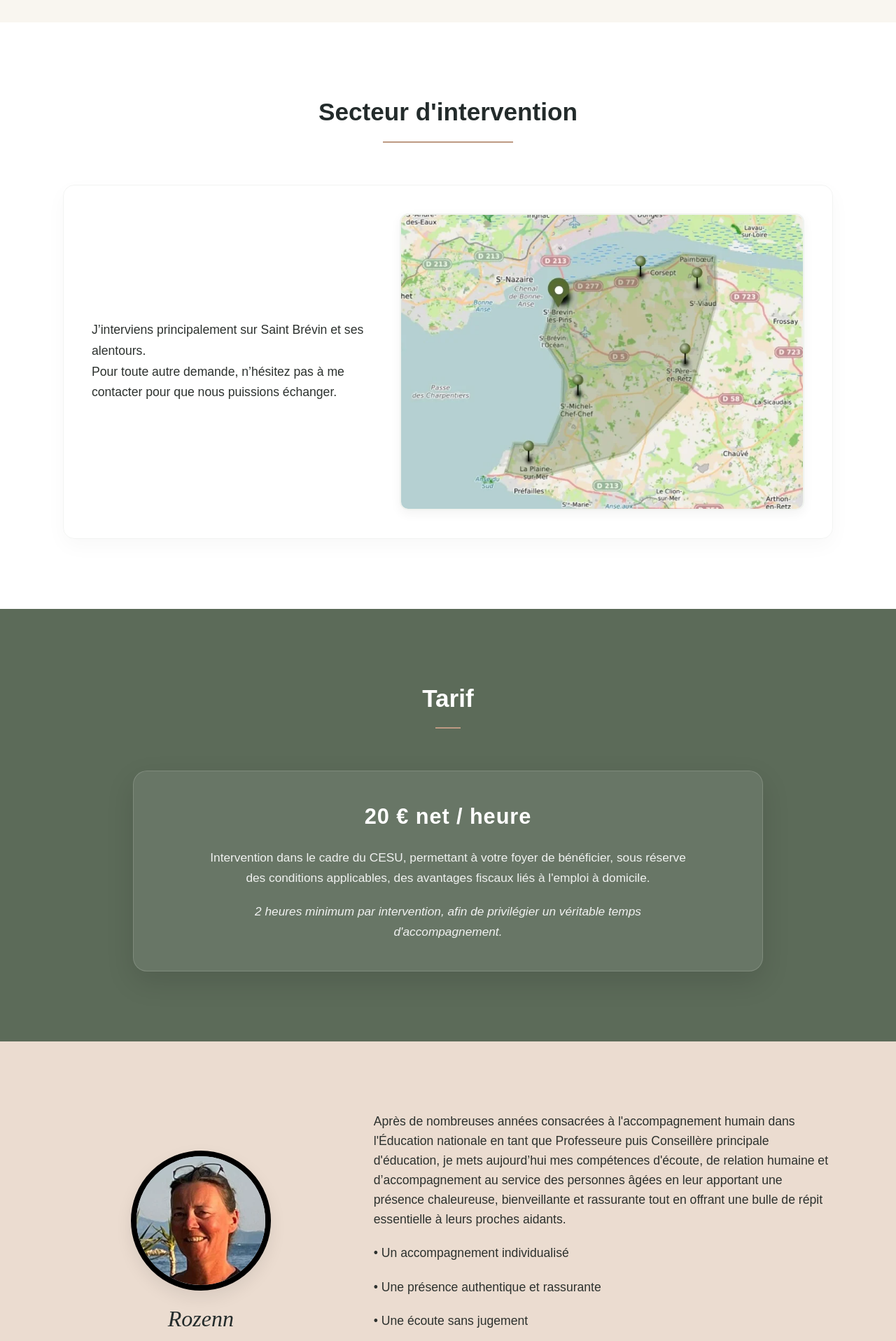
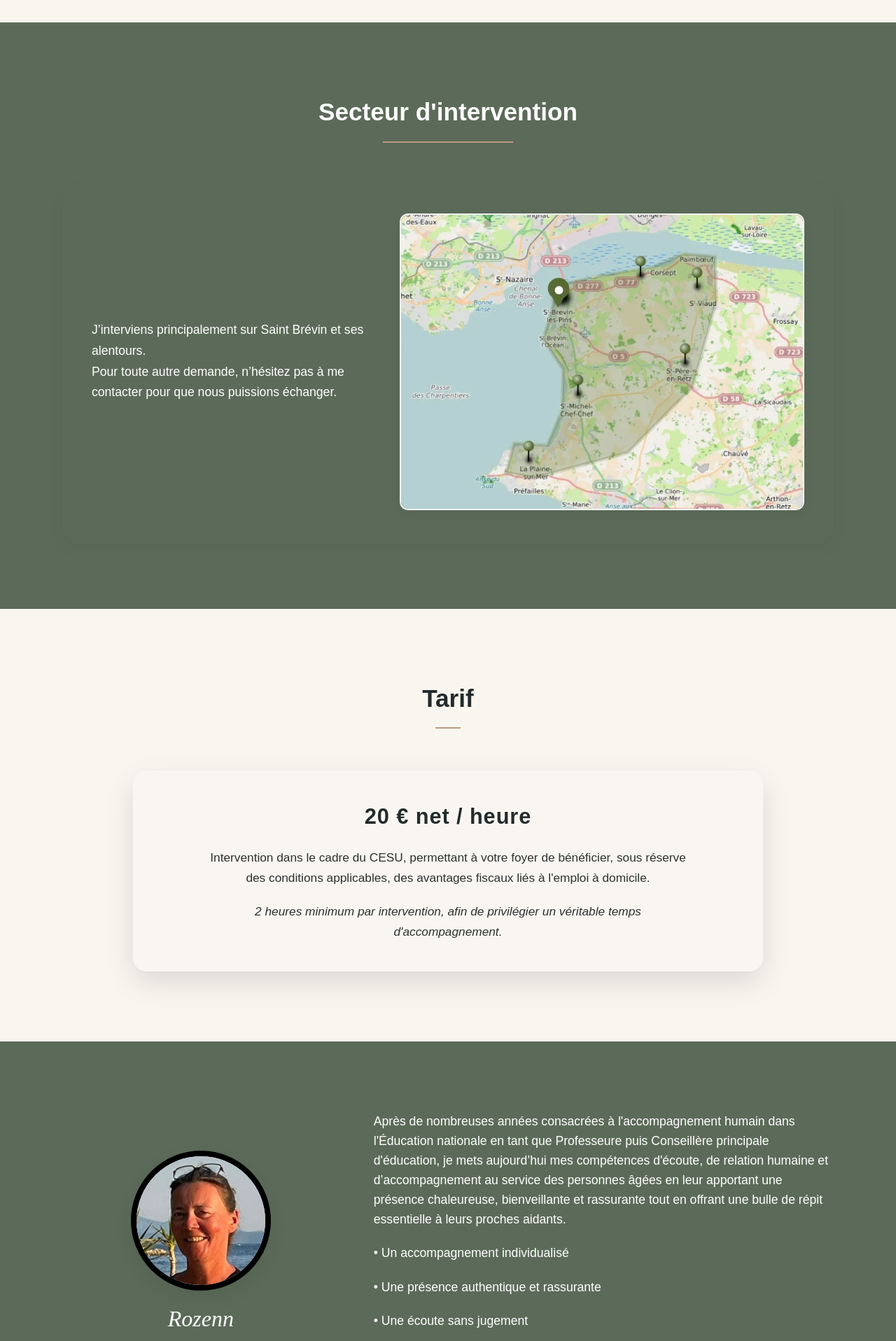
Before and after one commit to tentensee/LaVoyageuseDeVie, a React (Vite) app: page / in a window 1280 px wide. Shown: the part 1560-3476 px from the top of the page at 70% size. Built offline with nearby package versions, Linux system fonts and the light colour scheme.

Commit message:
Update section background colors

```diff
--- a/src/index.css
+++ b/src/index.css
@@ -385,8 +385,12 @@ nav a:hover {
 
 /* Section Approche / À Propos */
 .about-section {
-    background-color: var(--bg-sand-dark);
+    background-color: var(--sage-green);
     padding: 100px 20px;
+}
+
+.about-section .section-header h2 {
+    color: white;
 }
 
 .about-container {
@@ -442,7 +446,7 @@ nav a:hover {
 
 .about-name {
     font-size: 2rem;
-    color: var(--charcoal);
+    color: white;
     margin-top: 15px;
     text-align: center;
 }
@@ -452,7 +456,7 @@ nav a:hover {
     font-size: 1.4rem;
     font-weight: 600;
     letter-spacing: 1px;
-    color: var(--sage-green);
+    color: white;
     text-transform: uppercase;
     margin-bottom: 25px;
     line-height: 1.4;
@@ -461,7 +465,7 @@ nav a:hover {
 .about-text {
     font-size: 1.1rem;
     margin-bottom: 20px;
-    color: var(--text-dark);
+    color: white;
 }
 
 /* Section Contact interactive */
@@ -680,12 +684,12 @@ footer {
 
 /* Section Tarifs */
 .pricing-section {
-    background-color: var(--sage-green);
+    background-color: var(--bg-sand-light);
     padding: 100px 20px;
 }
 
 .pricing-section .section-header h2 {
-    color: white;
+    color: var(--charcoal);
 }
 
 .pricing-container {
@@ -699,14 +703,14 @@ footer {
 }
 
 .tarif-simple-card {
-    color: white;
+    color: var(--text-dark);
     text-align: center;
 }
 
 .tarif-prix {
     font-size: clamp(1.7rem, 2.4vw, 2.4rem);
     font-weight: 700;
-    color: white;
+    color: var(--charcoal);
     margin: 0 0 20px;
     letter-spacing: 0.03em;
 }
@@ -715,7 +719,7 @@ footer {
 .tarif-info {
     font-size: 1.08rem;
     line-height: 1.7;
-    color: rgba(255, 255, 255, 0.9);
+    color: var(--text-dark);
     max-width: 700px;
     margin: 0 auto;
 }
@@ -748,7 +752,11 @@ footer {
 /* --- SECTION SECTEUR --- */
 .map-section {
     padding: 100px 20px;
-    background-color: white;
+    background-color: var(--sage-green);
+}
+
+.map-section .section-header h2 {
+    color: white;
 }
 
 /* Mise en page : texte à gauche, carte à droite */
@@ -773,7 +781,7 @@ footer {
 
 .secteur-description {
     font-size: 1.1rem;
-    color: var(--text-dark);
+    color: white;
     margin: 0;
     line-height: 1.7;
 }
```
